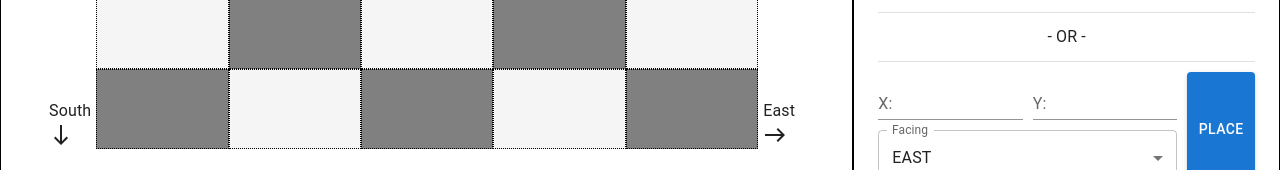
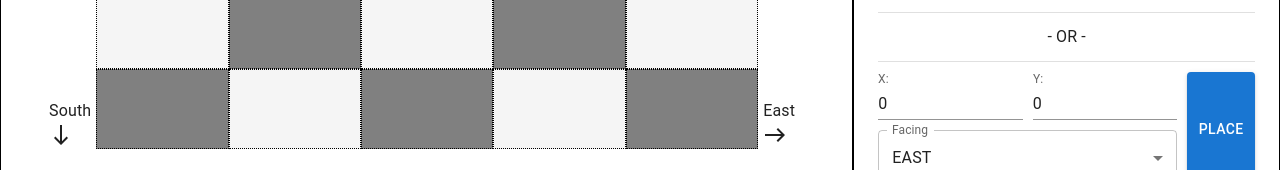
Before and after one commit to naveen-upbeat-sg/robot-vacuum-tracker, a React app: page / in a window 1280 px wide. Shown: the part 405-575 px from the top of the page. Built offline with nearby package versions, Linux system fonts and the light colour scheme.

Commit message:
Correct X and Y co-ordinates

```diff
--- a/src/components/RobotControl.tsx
+++ b/src/components/RobotControl.tsx
@@ -29,8 +29,8 @@ const RobotControl = (props: any) => {
     const { location, facing } = props.state;
     setUiState({
       ...localUIState,
-      xLocation: location?.x || localUIState.xLocation,
-      yLocation: location?.y || localUIState.yLocation,
+      xLocation: location ? location.x : localUIState.xLocation,
+      yLocation: location ? location.y : localUIState.yLocation,
       robotFacing: facing || localUIState.robotFacing,
     });
   }, [props.state]);
@@ -141,7 +141,7 @@ const RobotControl = (props: any) => {
             data-test-id='multi-commands-box'
             multiline
             rows={4}
-            defaultValue='PLACE 0,0,NORTH'
+            //defaultValue='PLACE 0,0,NORTH'
             value={localUIState.multiLineCommands}
             variant='filled'
             onInput={(e: React.ChangeEvent<HTMLInputElement>) =>
@@ -185,7 +185,8 @@ const RobotControl = (props: any) => {
                   data-test-id='position-x-box'
                   label='X: '
                   variant='standard'
-                  //value={localUIState.xLocation}
+                  value={localUIState.xLocation}
+                  type='number'
                   onChange={(e) =>
                     setUiState({ ...localUIState, xLocation: Number(e.target.value) as number })
                   }
@@ -196,7 +197,8 @@ const RobotControl = (props: any) => {
                   data-test-id='position-y-box'
                   label='Y: '
                   variant='standard'
-                  //value={localUIState.yLocation}
+                  value={localUIState.yLocation}
+                  type='number'
                   onChange={(e) =>
                     setUiState({ ...localUIState, yLocation: Number(e.target.value) as number })
                   }
--- a/src/components/RobotGrid.tsx
+++ b/src/components/RobotGrid.tsx
@@ -46,7 +46,11 @@ const CommandHistory = (props: CommandHistoryProps) => {
           padding: '10px',
         }}>
         {commandHistory.map((cmd: string, cmdIndex: number) => {
-          return <Typography variant='body2'>{`${cmdIndex + 1}. ${cmd}`}</Typography>;
+          return (
+            <Typography key={cmdIndex + cmd} variant='body2'>{`${
+              cmdIndex + 1
+            }. ${cmd}`}</Typography>
+          );
         })}
       </Box>
     </Container>
```
Also changed, not shown: 1 other file (tests, documents, lock files or other folders).
